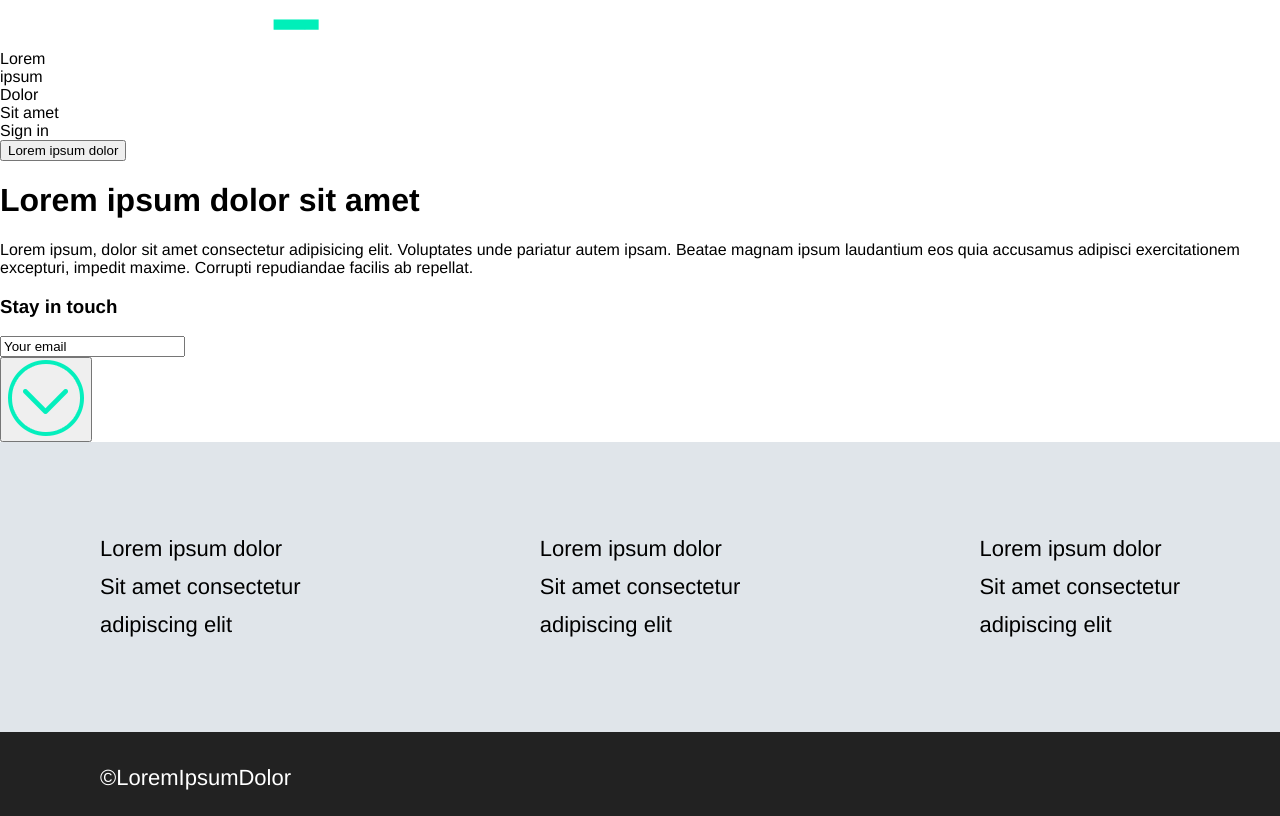
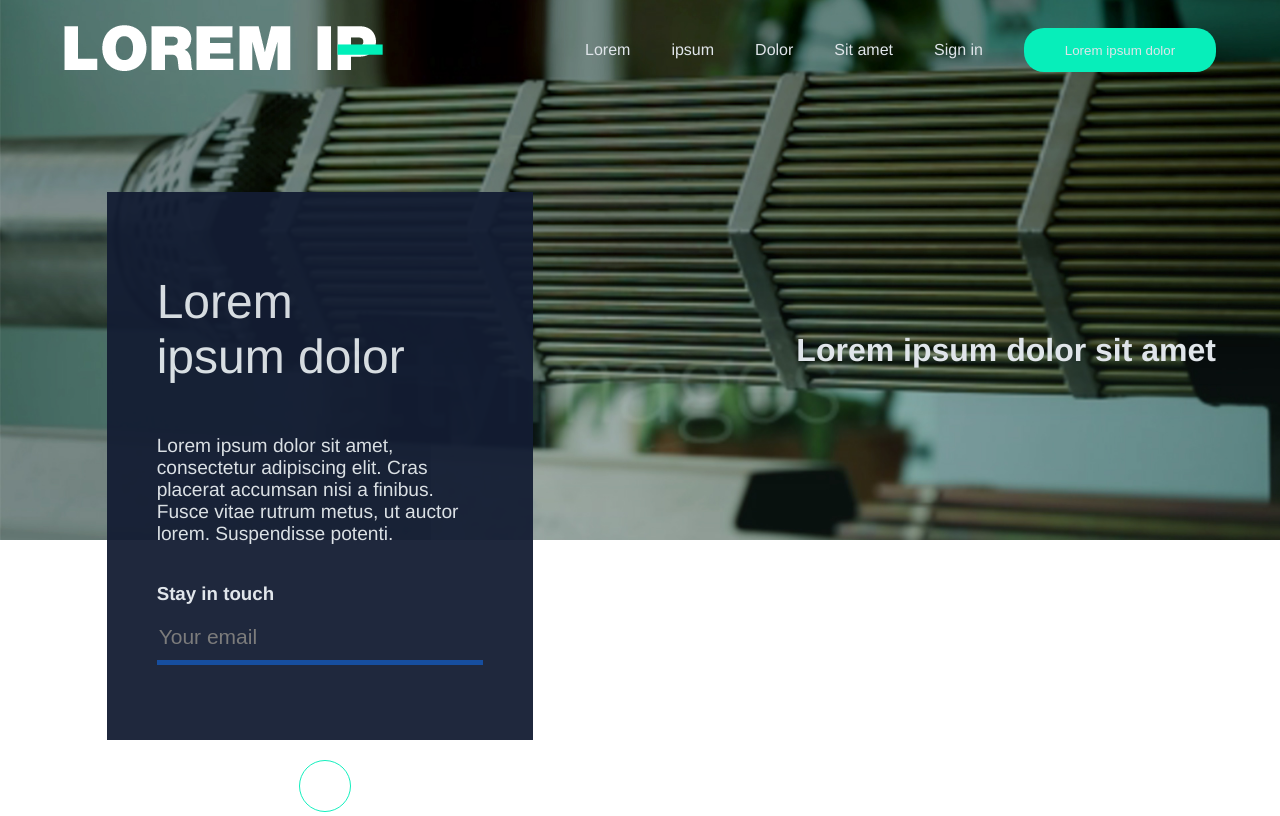
Before and after one commit to Waxoussou/mirum-integration, a plain HTML site: page index.html in a window 1280 px wide. Shown: the top 816 px of the page. Drawn offline with Linux system fonts and the light colour scheme; files whose address does not match are found by name.

Commit message:
[update]:Header - update css

```diff
--- a/index.html
+++ b/index.html
@@ -4,15 +4,22 @@
 <head>
     <meta charset="UTF-8">
     <meta name="viewport" content="width=device-width, initial-scale=1.0">
+    <title>MIRUM INTEGRATION TEST</title>
     <link rel="stylesheet" href="style.css">
-    <title>MIRUM INTEGRATION TEST</title>
 </head>
 
 <body>
     <header>
-        <div class="header-main-content header-bg-cover">
+        <div class="header-bg-cover">
+
+            <div class="header-main-content">
                 <div class="logo">
                     <img src="./TEST-HP-assets//Logo.png" alt="" srcset="">
+                </div>
+                <div class="burger-icon">
+                    <div class="rec"></div>
+                    <div class="rec"></div>
+                    <div class="rec"></div>
                 </div>
                 <nav>
                     <ul>
@@ -23,24 +30,36 @@
                         <li>Sign in</li>
                     </ul>
                 </nav>
-            <button>Lorem ipsum dolor</button>
+                <div class="nav-btn">
+                    <button>
+                        <p> Lorem ipsum dolor </p>
+                    </button>
+                </div>
                 <h1 class="header-title">Lorem ipsum dolor sit amet </h1>
+
             </div>
+        </div>
+        <div class="header-bottom">
             <div class="header-form stay-in-touch-container">
-            <h1 class="box-title"></h1>
-            <p>Lorem ipsum, dolor sit amet consectetur adipisicing elit. Voluptates unde pariatur autem ipsam. Beatae
-                magnam ipsum laudantium eos quia accusamus adipisci exercitationem excepturi, impedit maxime. Corrupti
-                repudiandae facilis ab repellat.</p>
+                <h1 class="box-title">Lorem <br> ipsum dolor</h1>
+                <p> Lorem ipsum dolor sit amet, consectetur adipiscing elit. Cras placerat accumsan nisi a finibus.
+                    Fusce vitae rutrum metus, ut auctor lorem. Suspendisse potenti.</p>
                 <form action="">
                     <h3>Stay in touch </h3>
-                <input type="text" name="email" id="email-input" value="Your email">
+                    <div class="custom-input">
+                        <input type="text" name="email" id="email-input" placeholder="Your email">
+                    </div>
                     <div class="submit-button">
-                    <button type="submit"><img src="./TEST-HP-assets/check-icon.png" /> </button>
+                        <div class="circle"></div>
+                        <div class="ellipse"></div>
+                        <!-- <button type="submit"><img src="./TEST-HP-assets/check-icon.png" /> </button> -->
                     </div>
                 </form>
             </div>
+        </div>
     </header>
-    <main-container>
+    <div class="main-container">
+
         <section>
 
         </section>
@@ -54,8 +73,7 @@
 
         </section>
 
-
-    </main-container>
+    </div>
     <footer>
         <div class="links">
             <ul>
--- a/style.css
+++ b/style.css
@@ -1,6 +1,7 @@
 :root {
     --main-color: #07eeba;
-    --main-bg: #222222
+    --main-bg: #222222;
+    --box-bg: #141d33;
 }
 
 html, body {
@@ -22,18 +23,171 @@ ul, li {
 
 /* HEADER >> Burger Icon */
 
-.burger-icon {
-    position: absolute;
-    top: 20px;
-    left: 20px;
+header {
+    display: grid;
+    grid-template-columns: repeat(12, 1fr);
+    grid-template-rows: 100px 440px 200px;
 }
 
-.rec {
-    width: 20px;
-    height: 3px;
-    margin: 3px;
-    border-radius: 3px;
-    background-color: var(--main-color);
+.header-bg-cover {
+    grid-column: 1/ 13;
+    grid-row: 1/ span 2;
+    background-image: url('./TEST-HP-assets/bg-1.jpeg');
+    background-repeat: no-repeat;
+    background-size: cover;
+    width: 100%;
+    z-index: 1;
+}
+
+.header-main-content {
+    width: 90%;
+    margin: 0 auto;
+    /* padding-left: 100px;
+    padding-right: 50px; */
+    display: grid;
+    grid-template-columns: repeat(12, 1fr);
+    grid-template-rows: 100px minmax(500px, auto);
+    align-items: center;
+}
+
+.header-bottom {
+    grid-column: 2/12;
+    grid-row: span 2/ -1;
+    z-index: 1;
+    position: relative;
+    align-self: flex-end;
+}
+
+.header-form {
+    background: var(--box-bg);
+    opacity: 95%;
+    color: #e0e5ea;
+    padding: 20px;
+    min-height: 440px;
+    display: flex;
+    flex-direction: column;
+    justify-content: space-around;
+    /* max-width: 400px; */
+    /* position: absolute; */
+    /* top: -400px;
+    bottom: 50px;
+    left: 20px;
+    right: 20px; */
+    /* grid-column: span 4; */
+    /* height: 440px; */
+    /* grid-row: 2; */
+    /* position: relative;
+    bottom: 100px; */
+}
+
+.box-title {
+    font-weight: lighter;
+    font-size: 3em;
+}
+
+.header-form p {
+    font-size: 1.2em;
+}
+
+.header-form form {
+    margin-bottom: 40px;
+}
+
+.header-form form input {
+    border: none;
+    background-color: var(--box-bg);
+    font-size: 21px;
+    color: rgba(255, 255, 255, 0.251);
+    /* line-height: 1.2; */
+    text-align: left;
+}
+.header-form form input:focus{
+    outline: none;
+}
+.custom-input {
+    position: relative;
+}
+
+.custom-input::before {
+    content: '';
+    background-color: #0a459a;
+    width: 100%;
+    height: 5px;
+    position: absolute;
+    bottom: -15px;
+    left: 0;
+}
+
+.submit-button {
+    position: absolute;
+    /* display: flex;
+    justify-content: center; */
+    bottom: -70px;
+    left: 45%;
+    right: 45%;
+    /* background-color: var(--main-color); */
+    height: 50px;
+}
+
+.circle {
+    width: 50px;
+    height: 100%;
+    border-radius: 50%;
+    border: 1px solid var(--main-color);
+}
+
+.logo {
+    grid-column: span 5;
+}
+
+.logo img {
+    width: 100%;
+    max-width: 319px;
+    max-height: 46px;
+}
+
+nav {
+    grid-column: span 5;
+}
+
+nav ul {
+    color: #e0e5ea;
+    display: flex;
+    justify-content: space-evenly;
+}
+
+.nav-btn {
+    justify-self: end;
+    grid-column: span 2;
+    min-width: 100%;
+}
+
+.nav-btn button {
+    width: 100%;
+    border: none;
+    color: #e0e5ea;
+    padding: auto;
+    background: #07eeba;
+    border-radius: 20px;
+}
+
+.header-title {
+    color: #e0e5ea;
+    grid-column: 9/13;
+    grid-row: 2;
+    justify-self: flex-end;
+}
+
+.burger-icon {
+    display: none;
+}
+
+/**
+* MAIN CONTAINER
+*/
+
+.main-container {
+    height: 500px;
 }
 
 /**
@@ -45,14 +199,16 @@ footer {
 }
 
 footer>* {
-    padding: 0 100px;
+    width: 90%;
+    margin: 0 auto;
 }
 
 footer .links {
     background: #e0e5ea;
     height: 290px;
+    width: 100%;
     display: flex;
-    justify-content: space-between;
+    justify-content: space-around;
     align-items: center;
 }
 
@@ -65,5 +221,46 @@ footer .bottom {
     height: 72px;
     font-size: 22px;
     color: rgb(255, 255, 255);
-    line-height: 2.182;
+    /* line-height: 2.182; */
 }
+
+@media screen and (max-width: 620px) {
+    .logo, nav, .nav-btn, .header-title {
+        display: none;
+    }
+    .burger-icon {
+        display: block;
+        position: absolute;
+        top: 20px;
+        left: 20px;
+    }
+    .rec {
+        width: 20px;
+        height: 3px;
+        margin: 3px;
+        border-radius: 3px;
+        background-color: var(--main-color);
+    }
+    .links li, footer .bottom {
+        font-size: 14px;
+    }
+}
+
+@media screen and (min-width: 620px) {
+    .header-form {
+        left: 100px;
+        padding: 50px;
+    }
+    .header-bottom {
+        grid-column: 2/ 8;
+    }
+}
+
+@media screen and (min-width: 1069px) {
+    .header-title {
+        grid-column: 7/13;
+    }
+    .header-bottom {
+        grid-column: 2/ 6;
+    }
+}
```
Also changed, not shown: TEST-HP-assets/errors.txt. Lines whose indentation alone changed are shown as unchanged.
